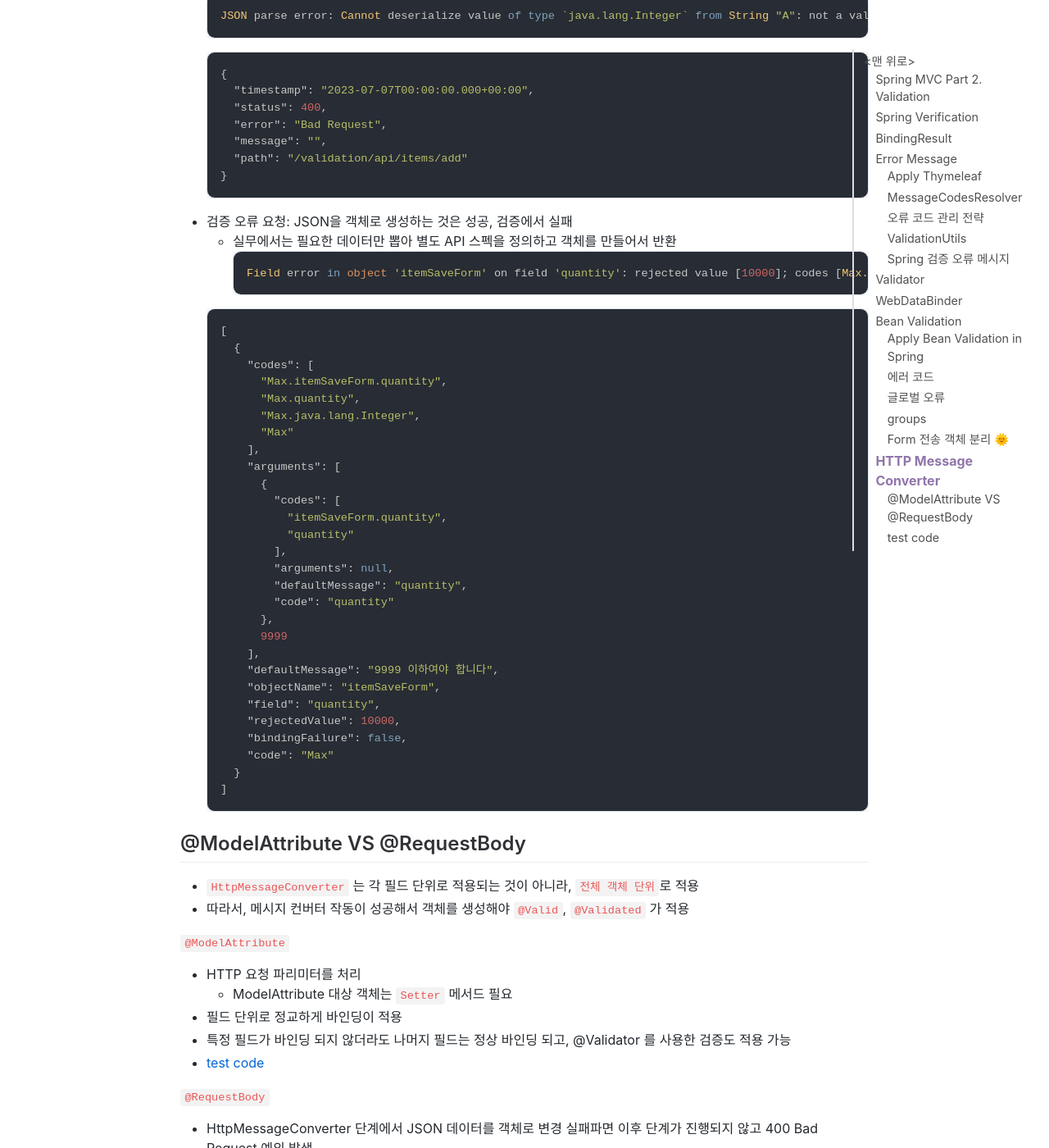
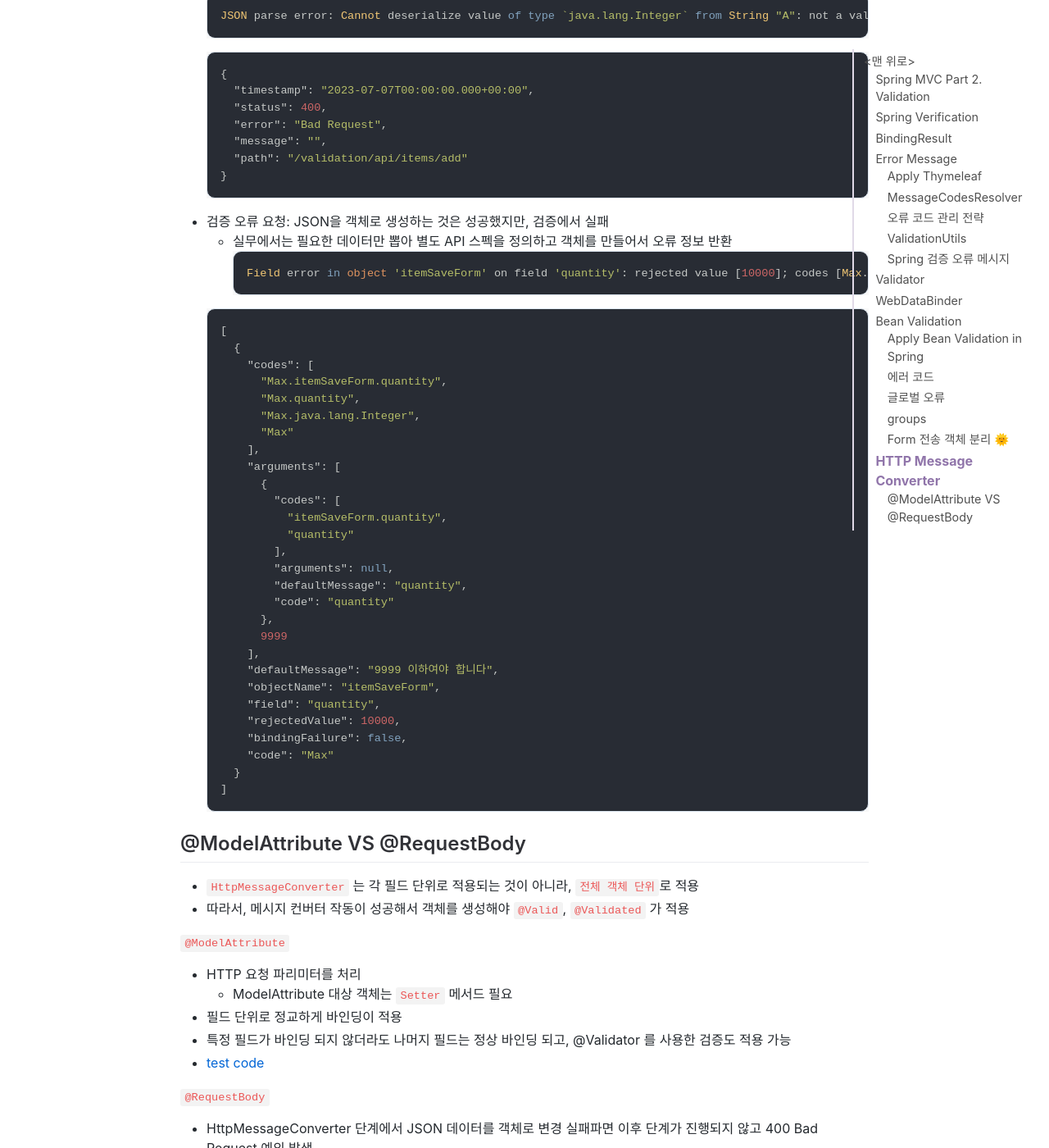
Before and after one commit to jihunparkme/jihunparkme.github.io, a Jekyll site: the page built from _posts/2021-10-12-Spring-MVC-Part2-Validation.md, in a window 1280 px wide and 1400 px high, scrolled down 17930 px. Shown: the whole window at 82% size. Built offline with Jekyll 4.4.1, drawn with Linux system fonts in a browser that asks for light colours; nearby versions of some CDN libraries; comment, search, counter and statistics services are not loaded.

Commit message:
[Conquest of Spring] edit: contents

````diff
--- a/_posts/2021-10-12-Spring-MVC-Part2-Validation.md
+++ b/_posts/2021-10-12-Spring-MVC-Part2-Validation.md
@@ -783,7 +783,7 @@
 
 # HTTP Message Converter
 
-- `@Valid`, `@Validated` 는 HttpMessageConverter(`@RequestBody`)에도 적용 가능
+`@Valid`, `@Validated` 는 HttpMessageConverter(`@RequestBody`)에도 적용 가능
 
 > `@ModelAttribute` 는 HTTP 요청 파라미터(URL 쿼리 스트링, POST Form)를 다룰 때 사용
 >
@@ -809,7 +809,6 @@
 ```
 
 **API 요청 케이스**
-
 - 성공 요청: 성공
 - 실패 요청: JSON 을 객체로 생성하는 것 자체가 실패
   ```text
@@ -824,8 +823,8 @@
     "path": "/validation/api/items/add"
   }
   ```
-- 검증 오류 요청: JSON을 객체로 생성하는 것은 성공, 검증에서 실패
-  - 실무에서는 필요한 데이터만 뽑아 별도 API 스펙을 정의하고 객체를 만들어서 반환
+- 검증 오류 요청: JSON을 객체로 생성하는 것은 성공했지만, 검증에서 실패
+  - 실무에서는 필요한 데이터만 뽑아 별도 API 스펙을 정의하고 객체를 만들어서 오류 정보 반환
   ```text
   Field error in object 'itemSaveForm' on field 'quantity': rejected value [10000]; codes [Max.itemSaveForm.quantity,Max.quantity,Max.java.lang.Integer,Max]; arguments [org.springframework.context.support.DefaultMessageSourceResolvable: codes [itemSaveForm.quantity,quantity]; arguments []; default message [quantity],9999]; default message [9999 이하여야 합니다]
   ```
@@ -871,7 +870,7 @@
   - ModelAttribute 대상 객체는 `Setter` 메서드 필요
 - 필드 단위로 정교하게 바인딩이 적용
 - 특정 필드가 바인딩 되지 않더라도 나머지 필드는 정상 바인딩 되고, @Validator 를 사용한 검증도 적용 가능
-- [test code](https://github.com/jihunparkme/conquest-of-spring/blob/progress/src/test/java/com/conquest/spring/validation/ValidationItemApiControllerModelAttributeTest.java)
+- [test code](https://github.com/jihunparkme/conquest-of-spring/blob/main/src/test/java/com/conquest/spring/validation/ValidationItemApiControllerModelAttributeTest.java)
 
 `@RequestBody`
 - HttpMessageConverter 단계에서 JSON 데이터를 객체로 변경 실패파면 이후 단계가 진행되지 않고 400 Bad Request 예외 발생
````
Also changed, not shown: other parts of _posts/2021-10-12-Spring-MVC-Part2-Validation.md (+4 -1 lines).
